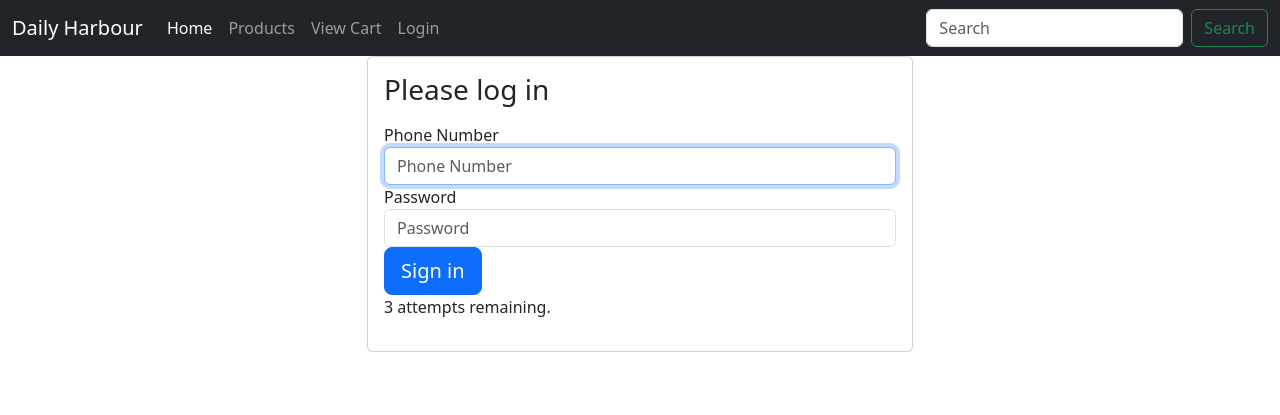
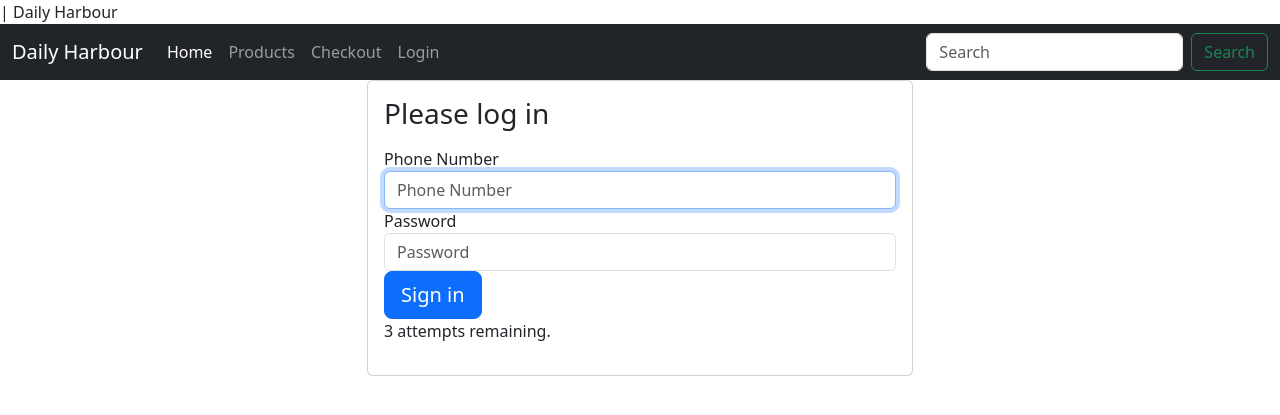
Before and after one commit to aniket-3001/DailyHarbour, a Flask app: page / in a window 1280 px wide. Shown: the top 415 px of the page. Run offline with Flask 3, Linux system fonts and the light colour scheme.

Commit message:
made changes

```diff
--- a/app.py
+++ b/app.py
@@ -52,9 +52,9 @@ def login():
 def products():
     return render_template("products.html")
 
-@app.route('/cart', methods=["POST", "GET"])
+@app.route('/checkout', methods=["POST", "GET"])
 def cart():
-    return render_template("cart.html")
+    return render_template("checkout.html")
 
 @app.route('/profile', methods=["POST", "GET"])
 def profile():
--- a/templates/base.html
+++ b/templates/base.html
@@ -29,7 +29,7 @@
                     </li>
 
                     <li class="nav-item">
-                        <a class="nav-link" href="/about">View Cart</a>
+                        <a class="nav-link" href="/about">Checkout</a>
                     </li>
 
                     <li class="nav-item">
--- a/templates/login.html
+++ b/templates/login.html
@@ -1,7 +1,7 @@
 {% extends 'base.html' %}
 
 {% block title %}
-    Login
+    <title>Login</title>
 {% endblock %}
 
 {% block styles %}
```
Also changed, not shown: templates/checkout.html (renamed from templates/cart.html).
